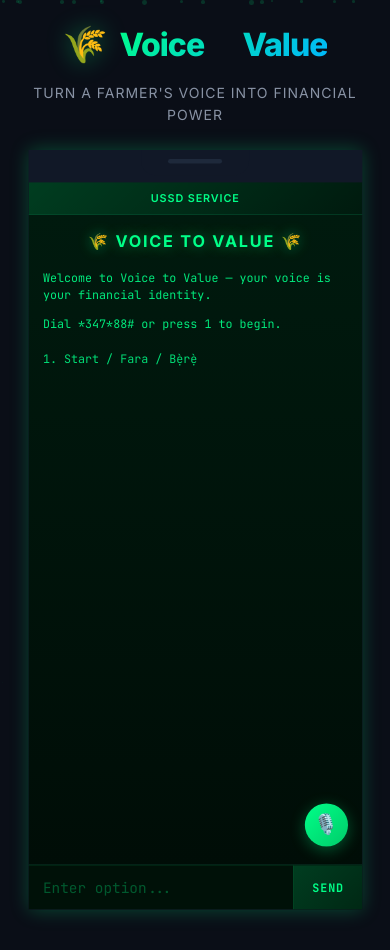
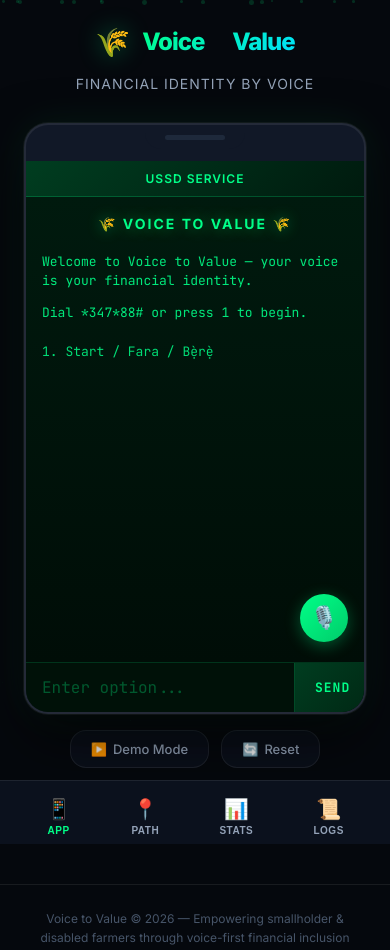
Before and after one commit to poowa-gg/climatovate-LTD-Farmchain, a plain HTML site: page prototype/index.html in a window 390 px wide. Shown: the top 950 px of the page. Drawn offline with Linux system fonts and the light colour scheme.

Commit message:
Update prototype files: app.js, index.html, and style.css

```diff
--- a/prototype/app.js
+++ b/prototype/app.js
@@ -198,6 +198,7 @@ function init() {
     bindVoice();
     bindControls();
     bindToggles();
+    bindMobileNav();
     log('system', 'Voice to Value USSD simulator ready.');
     log('system', 'Enter "1" or tap 🎙️ to begin.');
 }
@@ -344,7 +345,7 @@ function handleInput(screen, value) {
             break;
 
         case 'main':
-            if (['1', '2', '3', '4', '5', '6', '7', '0'].includes(value)) {
+            if (['1', '2', '3', '4', '5', '6', '7', '8', '0'].includes(value)) {
                 handleMainMenu(value);
             } else {
                 processNaturalLanguageCommand(value);
@@ -777,23 +778,29 @@ function startVoiceInput(context) {
         return;
     }
 
-    if (state.isListening) {
-        stopVoiceRecognition();
-        setTimeout(() => startVoiceInput(context), 100);
-        return;
-    }
-
     // Set language for recognition
     const langCodes = { en: 'en-US', ha: 'ha-NG', yo: 'yo-NG' };
     recognition.lang = langCodes[state.language] || 'en-US';
     state.voiceContext = context || state.currentScreen;
 
     try {
-        state.isListening = true;
-        recognition.start();
+        // IMPORTANT: We don't call start() if it's already listening
+        // or if it was just stop()ed (wait for onend).
+        // But the common error is calling it while it's already active.
+        if (!state.isListening) {
+            state.isListening = true;
+            recognition.start();
+        } else {
+            log('voice', 'Voice already active, continuing...');
+        }
     } catch (e) {
-        state.isListening = false;
-        log('error', 'Voice start error: ' + e.message);
+        if (e.message.indexOf('already started') !== -1) {
+            // Silence this specific error as it's a non-issue
+            state.isListening = true;
+        } else {
+            state.isListening = false;
+            log('error', 'Voice start error: ' + e.message);
+        }
     }
 }
 
@@ -812,15 +819,32 @@ function handleVoiceCommand(transcript) {
 
     // If on register screen, treat as name
     if (state.voiceContext === 'register' || state.currentScreen === 'register') {
-        state.farmerName = capitalizeFirst(transcript);
+        // Robust name picking: Strip common intros
+        let name = transcript;
+        const intros = ['my name is', 'i am', 'call me', 'sunana', 'sunana ne', 'emi ni'];
+        intros.forEach(intro => {
+            if (name.startsWith(intro)) {
+                name = name.replace(intro, '').trim();
+            }
+        });
+
+        state.farmerName = capitalizeFirst(name);
         log('action', `Farmer name set: ${state.farmerName}`);
-        speak(`Welcome, ${state.farmerName}`);
+
+        const welcomeMsg = state.language === 'ha' ? `Barka da zuwa, ${state.farmerName}` :
+            state.language === 'yo' ? `Ẹ kú àbọ̀, ${state.farmerName}` :
+                `Welcome, ${state.farmerName}`;
+        speak(welcomeMsg);
 
         // Auto forward after a brief pause
         setTimeout(() => {
+            const L = LANG[state.language];
             document.getElementById('registerText').textContent = `Name captured: ${state.farmerName}`;
             // Flash success
-            if (voiceStatus) voiceStatus.style.color = 'var(--green-primary)';
+            if (voiceStatus) {
+                voiceStatus.style.color = 'var(--green-primary)';
+                voiceStatus.textContent = `Hello, ${state.farmerName}!`;
+            }
         }, 500);
         return;
     }
@@ -878,6 +902,8 @@ function processNaturalLanguageCommand(text) {
     } else if (lower.includes('rescue') || lower.includes('harvest') || lower.includes('sell') || lower.includes('rot') || lower.includes('spoil') || lower.includes('help') || lower.includes('sauke')) {
         navigateTo('rescue');
         speak(LANG[state.language].rescueTitle);
+    } else if (lower.includes('train') || lower.includes('guide') || lower.includes('learn') || lower === '8') {
+        startTraining();
     }
     // Crop Doctor Specific Symptoms (Text or Voice)
     else if (state.currentScreen === 'cropdoctor' || lower.includes('yellow') || lower.includes('spot') || lower.includes('pest') || lower.includes('wilt')) {
@@ -919,6 +945,32 @@ function speakAdvisory() {
     const L = LANG[state.language];
     speak(L.voiceAdvice);
     log('voice', 'Speaking farm advisory to farmer...');
+}
+
+// ---- Mobile Tab Navigation ----
+function bindMobileNav() {
+    const navItems = document.querySelectorAll('.nav-item');
+    const tabContents = document.querySelectorAll('.tab-content');
+
+    navItems.forEach(item => {
+        item.addEventListener('click', () => {
+            const targetTab = item.dataset.tab;
+
+            // Update nav UI
+            navItems.forEach(nav => nav.classList.remove('active'));
+            item.classList.add('active');
+
+            // Update content visibility
+            tabContents.forEach(content => {
+                content.classList.remove('active');
+                if (content.id === `tab-${targetTab}`) {
+                    content.classList.add('active');
+                }
+            });
+
+            log('system', `Mobile View: Switched to ${targetTab}`);
+        });
+    });
 }
 
 // ---- Demo Mode ----
--- a/prototype/index.html
+++ b/prototype/index.html
@@ -17,17 +17,39 @@
 
     <!-- Header -->
     <header class="hero-header">
-        <div class="logo">
-            <span class="logo-icon">🌾</span>
-            <span class="logo-text">Voice <span class="accent">to</span> Value</span>
+        <div class="header-inner">
+            <div class="logo">
+                <span class="logo-icon">🌾</span>
+                <span class="logo-text">Voice <span class="accent">to</span> Value</span>
+            </div>
+            <p class="tagline">Financial Identity by Voice</p>
         </div>
-        <p class="tagline">Turn a farmer's voice into financial power</p>
     </header>
 
     <!-- Main Layout -->
     <main class="app-layout">
+        <!-- Mobile Bottom Nav -->
+        <nav class="mobile-nav" id="mobileNav">
+            <button class="nav-item active" data-tab="simulator">
+                <span class="nav-icon">📱</span>
+                <span class="nav-label">App</span>
+            </button>
+            <button class="nav-item" data-tab="journey">
+                <span class="nav-icon">📍</span>
+                <span class="nav-label">Path</span>
+            </button>
+            <button class="nav-item" data-tab="stats">
+                <span class="nav-icon">📊</span>
+                <span class="nav-label">Stats</span>
+            </button>
+            <button class="nav-item" data-tab="logs">
+                <span class="nav-icon">📜</span>
+                <span class="nav-label">Logs</span>
+            </button>
+        </nav>
+
         <!-- Left Panel: Journey & Info -->
-        <aside class="info-panel">
+        <aside class="info-panel left-panel tab-content" id="tab-journey">
             <div class="panel-card journey-card">
                 <h3>📍 User Journey</h3>
                 <div class="journey-steps" id="journeySteps">
@@ -73,7 +95,7 @@
                     </div>
                 </div>
             </div>
-            <div class="panel-card stats-card">
+            <div class="panel-card tab-content" id="tab-stats">
                 <h3>📊 Live Stats</h3>
                 <div class="stat-row">
                     <span class="stat-label">Language</span>
@@ -92,7 +114,7 @@
                     <span class="stat-value tx-hash" id="statTx">—</span>
                 </div>
             </div>
-            <div class="panel-card">
+            <div class="panel-card accessibility-card">
                 <h3>♿ Accessibility</h3>
                 <label class="toggle-row">
                     <span>Voice Output (TTS)</span>
@@ -113,7 +135,7 @@
         </aside>
 
         <!-- Center: Phone Simulator -->
-        <section class="phone-section">
+        <section class="phone-section tab-content active" id="tab-simulator">
             <div class="phone-frame">
                 <div class="phone-notch"></div>
                 <div class="phone-screen" id="phoneScreen">
@@ -531,14 +553,14 @@
         </section>
 
         <!-- Right Panel: Event Log -->
-        <aside class="info-panel right-panel">
+        <aside class="info-panel right-panel tab-content" id="tab-logs">
             <div class="panel-card log-card">
                 <h3>📜 Event Log</h3>
                 <div class="event-log" id="eventLog">
                     <div class="log-entry system">System initialized. Waiting for input...</div>
                 </div>
             </div>
-            <div class="panel-card">
+            <div class="panel-card voice-commands-card">
                 <h3>🌐 Voice Commands</h3>
                 <div class="voice-commands">
                     <div class="cmd">"Check my score"</div>
--- a/prototype/style.css
+++ b/prototype/style.css
@@ -12,31 +12,32 @@
 }
 
 :root {
-    --bg-dark: #0a0e17;
-    --bg-card: rgba(16, 22, 36, 0.85);
-    --bg-card-hover: rgba(22, 30, 48, 0.95);
+    --bg-dark: #05080d;
+    --bg-card: rgba(13, 19, 32, 0.7);
+    --bg-card-hover: rgba(18, 25, 42, 0.85);
     --green-primary: #00ff88;
     --green-dim: #00cc6a;
     --green-glow: rgba(0, 255, 136, 0.25);
     --green-deep: #003d20;
-    --blue-accent: #00b4ff;
-    --purple-accent: #a855f7;
-    --orange-accent: #ff8c00;
+    --blue-accent: #00e0ff;
+    --purple-accent: #bf77ff;
+    --orange-accent: #ff9f43;
     --red-accent: #ff4757;
-    --text-primary: #e8ecf1;
-    --text-secondary: #8892a4;
-    --text-muted: #4a5568;
-    --border-subtle: rgba(255, 255, 255, 0.06);
-    --border-green: rgba(0, 255, 136, 0.2);
-    --radius-sm: 8px;
-    --radius-md: 12px;
-    --radius-lg: 20px;
-    --radius-xl: 28px;
-    --shadow-card: 0 8px 32px rgba(0, 0, 0, 0.4);
+    --text-primary: #f1f5f9;
+    --text-secondary: #94a3b8;
+    --text-muted: #475569;
+    --border-subtle: rgba(255, 255, 255, 0.08);
+    --border-green: rgba(0, 255, 136, 0.3);
+    --radius-sm: 10px;
+    --radius-md: 16px;
+    --radius-lg: 24px;
+    --radius-xl: 32px;
+    --glass: blur(12px) saturate(180%);
+    --shadow-card: 0 8px 32px 0 rgba(0, 0, 0, 0.37);
     --shadow-glow: 0 0 30px rgba(0, 255, 136, 0.15);
     --font-sans: 'Inter', -apple-system, BlinkMacSystemFont, sans-serif;
     --font-mono: 'JetBrains Mono', monospace;
-    --transition: 0.3s cubic-bezier(0.4, 0, 0.2, 1);
+    --transition: 0.4s cubic-bezier(0.16, 1, 0.3, 1);
 }
 
 body {
@@ -157,14 +158,17 @@ body {
     background: var(--bg-card);
     border: 1px solid var(--border-subtle);
     border-radius: var(--radius-md);
-    padding: 16px;
-    backdrop-filter: blur(16px);
+    padding: 20px;
+    backdrop-filter: var(--glass);
+    -webkit-backdrop-filter: var(--glass);
     transition: var(--transition);
+    box-shadow: var(--shadow-card);
 }
 
 .panel-card:hover {
     background: var(--bg-card-hover);
     border-color: var(--border-green);
+    transform: translateY(-2px);
 }
 
 .panel-card h3 {
@@ -1382,109 +1386,133 @@ body.high-contrast .ussd-option {
     font-weight: 700;
 }
 
-/* --- Responsive --- */
-@media (max-width: 1200px) {
-    .right-panel {
-        display: none;
-    }
-
-    .app-layout {
-        max-width: 720px;
-    }
-}
-
-@media (max-width: 768px) {
-    .info-panel {
-        display: none;
-    }
-
-    .app-layout {
-        justify-content: center;
-        padding: 16px;
-    }
-
-    .phone-frame {
-        width: 100%;
-        max-width: 360px;
-        height: 680px;
-    }
-}
-
-@media (max-width: 900px) {
+/* --- Mobile Navigation --- */
+.mobile-nav {
+    display: none;
+    position: fixed;
+    bottom: 0;
+    left: 0;
+    right: 0;
+    background: rgba(13, 19, 32, 0.9);
+    backdrop-filter: var(--glass);
+    -webkit-backdrop-filter: var(--glass);
+    border-top: 1px solid var(--border-subtle);
+    padding: 8px 16px env(safe-area-inset-bottom);
+    justify-content: space-around;
+    align-items: center;
+    z-index: 1000;
+}
+
+.nav-item {
+    background: none;
+    border: none;
+    display: flex;
+    flex-direction: column;
+    align-items: center;
+    gap: 4px;
+    color: var(--text-secondary);
+    padding: 8px;
+    cursor: pointer;
+    transition: var(--transition);
+}
+
+.nav-item.active {
+    color: var(--green-primary);
+}
+
+.nav-icon {
+    font-size: 20px;
+}
+
+.nav-label {
+    font-size: 10px;
+    font-weight: 600;
+    text-transform: uppercase;
+    letter-spacing: 0.5px;
+}
+
+/* --- Responsive Update --- */
+@media (max-width: 1024px) {
     .app-layout {
         flex-direction: column;
         align-items: center;
-        gap: 24px;
-        padding: 8px;
+        padding-bottom: 100px;
+    }
+
+    .mobile-nav {
+        display: flex;
     }
 
     .info-panel {
-        max-width: 100%;
+        max-width: 600px;
         width: 100%;
-        order: 2;
-        /* Move info panels below phone on mobile */
+        display: none;
+        /* Controlled by JS tabs */
+    }
+
+    .tab-content {
+        display: none;
+        width: 100%;
+    }
+
+    .tab-content.active {
+        display: flex;
+        flex-direction: column;
+        animation: tabFadeIn 0.4s ease;
     }
 
     .phone-section {
-        order: 1;
-        /* Phone at the top */
+        order: -1;
         width: 100%;
     }
 
+    /* Accessibility and other minor panels */
+    .accessibility-card,
+    .voice-commands-card,
+    .tech-card {
+        display: none;
+    }
+}
+
+@media (max-width: 480px) {
+    .hero-header {
+        padding: 20px 16px 12px;
+    }
+
+    .logo-text {
+        font-size: 24px;
+    }
+
+    .logo-icon {
+        font-size: 28px;
+    }
+
     .phone-frame {
-        width: 95vw;
-        max-width: 360px;
-        height: 75vh;
-        /* Responsive height */
-        margin: 0 auto;
-        border: 2px solid var(--green-primary);
-        box-shadow: 0 0 20px var(--green-glow);
-    }
-}
-
-@media (max-width: 500px) {
-    .phone-frame {
-        height: 80vh;
-    }
-
-    .hero-header {
-        padding: 12px 0;
-    }
-}
-
-@media (max-width: 400px) {
-    .phone-frame {
-        transform: scale(0.9);
-        transform-origin: top center;
-        margin-bottom: -10%;
-        border-radius: 0;
-        border: none;
-        height: 100vh;
-        max-width: 100%;
-    }
-
-    .hero-header {
-        padding: 16px;
-    }
-
-    .phone-controls {
-        display: none;
-    }
-}
-
-@media (max-width: 360px) {
-    .phone-frame {
-        transform: scale(0.8);
-        border-radius: 0;
-        border: none;
-    }
-
-    .hero-header {
-        padding: 16px;
-    }
-
-    .phone-controls {
-        display: none;
+        width: 100%;
+        height: 70vh;
+        border-radius: 24px;
+        border: 2px solid var(--border-subtle);
+    }
+
+    .phone-notch {
+        width: 100px;
+        height: 24px;
+    }
+
+    .ussd-title-art {
+        font-size: 14px;
+    }
+}
+
+@keyframes tabFadeIn {
+    from {
+        opacity: 0;
+        transform: translateY(10px);
+    }
+
+    to {
+        opacity: 1;
+        transform: translateY(0);
     }
 }
 
```
